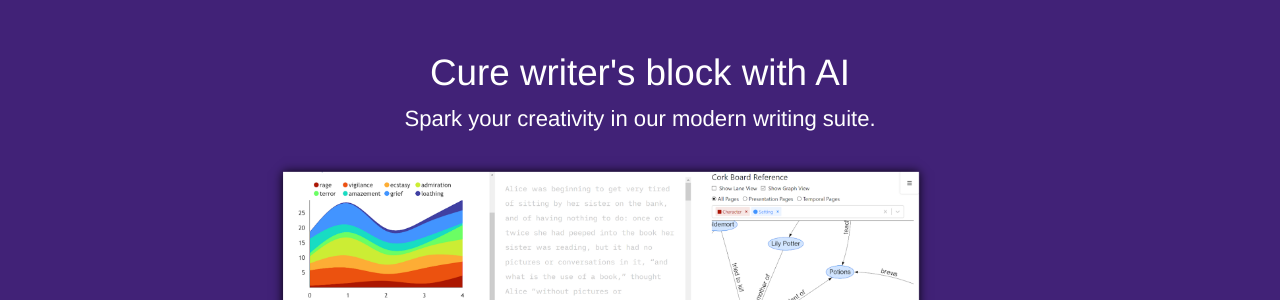
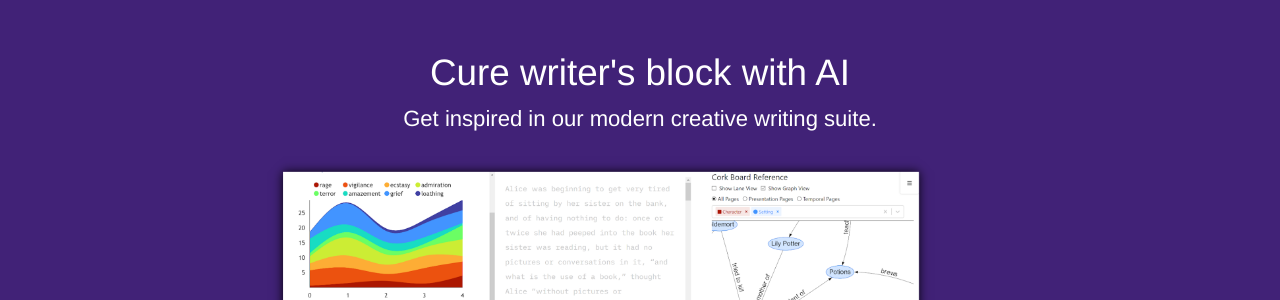
Before and after one commit to headchem/story-ghost, a Jekyll site: the page built from index.html, in a window 1280 px wide and 900 px high. Shown: the part 138-438 px from the top of the window. Built offline with Jekyll 4.4.1, drawn with Linux system fonts in a browser that asks for light colours.

Commit message:
change subtitle

```diff
--- a/index.html
+++ b/index.html
@@ -5,7 +5,7 @@ description: Story Ghost cures writer's block
 <section class="hero">
 	<div class="text-container">
 		<h1 class="editable">Cure writer's block with AI</h1>
-		<p class="subtext editable">Spark your creativity in our modern writing suite.</p>
+		<p class="subtext editable">Get inspired in our modern creative writing suite.</p>
 		<div class="image">
 			<img src="{{ site.baseurl }}/images/main-dual.png" alt="screenshot of main tool" class="editable" />
 		</div>
```
